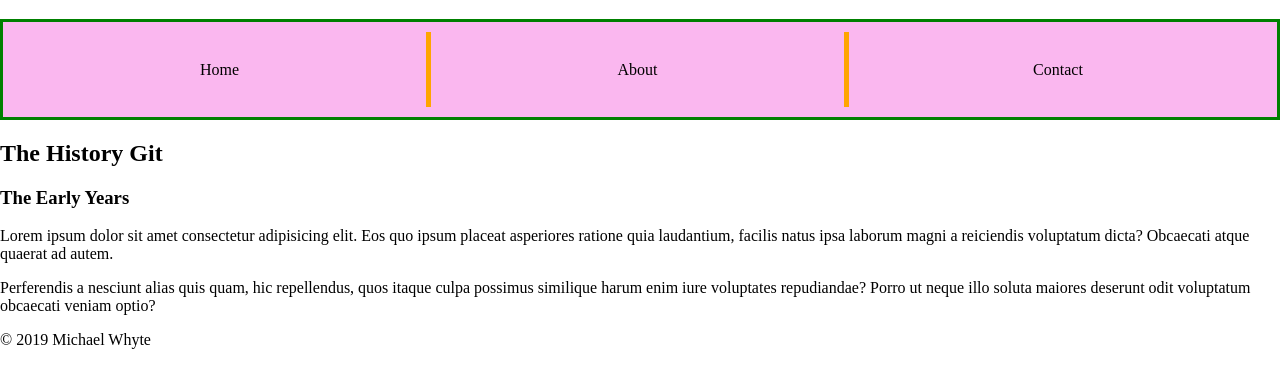
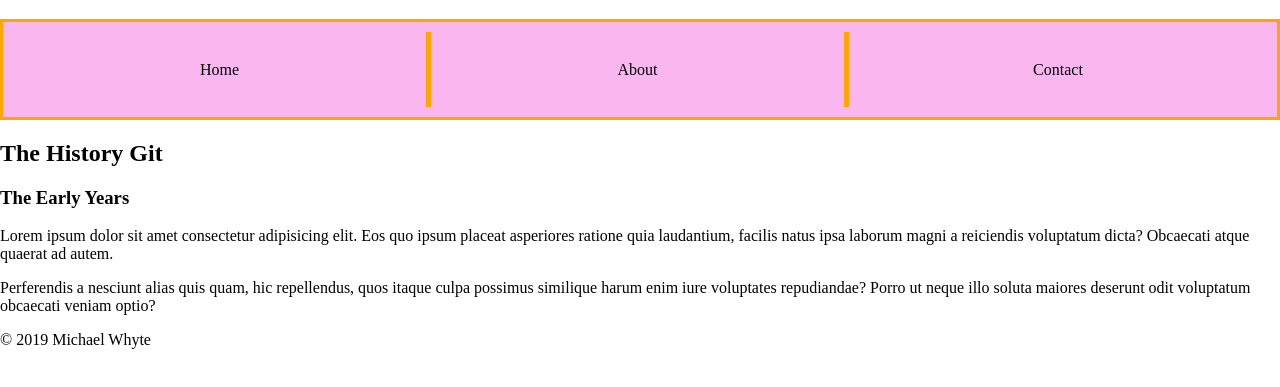
Before and after one commit to michaelwhyte/my-web-project, a plain HTML site: page index.html in a window 1280 px wide. Shown: the part 61-448 px from the top of the page. Drawn offline with nearby package versions, Linux system fonts and the light colour scheme; files that its build step writes are made by us from their sources.

Commit message:
Change border color of nav

```diff
--- a/scss/_nav.scss
+++ b/scss/_nav.scss
@@ -8,7 +8,7 @@ nav {
         padding: 0;
         display: flex;
         padding: 10px;
-        border: 3px solid green;
+        border: 3px solid orange;
     }
 
     li {
```
